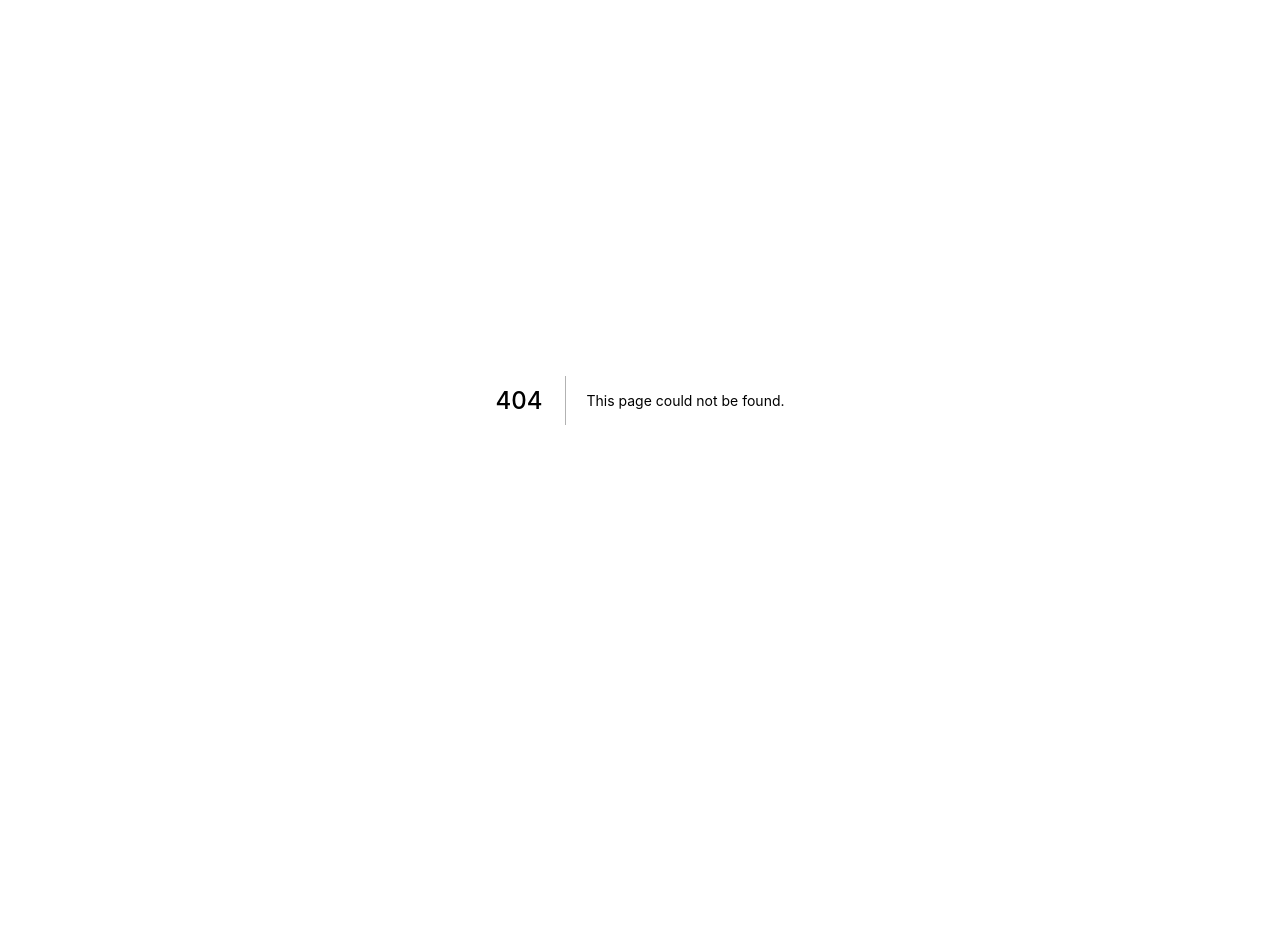
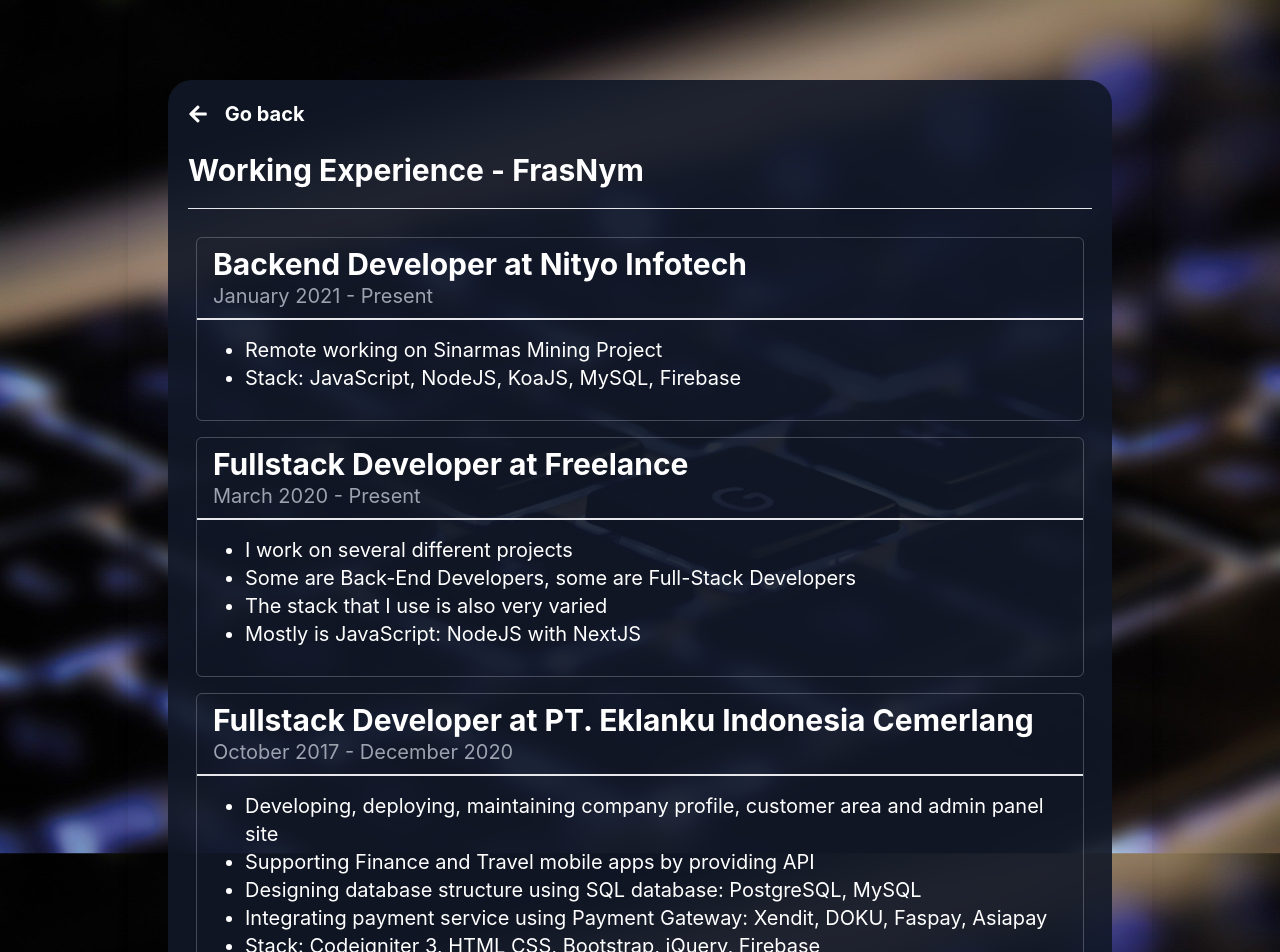
Before and after one commit to frasnym/Portfolio-NextJS, a Next.js app: page /career in a window 1280 px wide. Before the commit this address had no page. Shown: the top 952 px of the page. Before the commit the page ends 800 px from the top, so only its background shows below. Built offline with nearby package versions, Linux system fonts and the light colour scheme.

Commit message:
feat(career): Add Career page

```diff
--- a/pages/about.tsx
+++ b/pages/about.tsx
@@ -11,7 +11,7 @@
 				<NavBack />
 				<header>
 					<h1 className="text-3xl font-bold">About Me - FrasNym</h1>
-					<hr className="my-3" />
+					<hr className="my-5" />
 				</header>
 				<p className="text-xl mb-3">
 					My full name is Nyoman Frastyawan <Emoji symbol="👋" />. I'm
--- /dev/null
+++ b/pages/career.tsx
@@ -0,0 +1,106 @@
+import React from 'react';
+
+import Layout from '../components/layout/Layout';
+import NavBack from '../components/nav-back/NavBack';
+import Card from '../components/ui/card/Card';
+
+export default function career() {
+	const nowDate = new Date();
+	const careers = [
+		{
+			title: 'Backend Developer',
+			company: 'Nityo Infotech',
+			start: new Date(2021, 0, 1),
+			end: nowDate,
+			descriptions: [
+				'Remote working on Sinarmas Mining Project',
+				'Stack: JavaScript, NodeJS, KoaJS, MySQL, Firebase',
+			],
+		},
+		{
+			title: 'Fullstack Developer',
+			company: 'Freelance',
+			start: new Date(2020, 2, 1),
+			end: nowDate,
+			descriptions: [
+				'I work on several different projects',
+				'Some are Back-End Developers, some are Full-Stack Developers',
+				'The stack that I use is also very varied',
+				'Mostly is JavaScript: NodeJS with NextJS',
+			],
+		},
+		{
+			title: 'Fullstack Developer',
+			company: 'PT. Eklanku Indonesia Cemerlang',
+			start: new Date(2017, 9, 1),
+			end: new Date(2020, 11, 1),
+			descriptions: [
+				'Developing, deploying, maintaining company profile, customer area and admin panel site',
+				'Supporting Finance and Travel mobile apps by providing API',
+				'Designing database structure using SQL database: PostgreSQL, MySQL',
+				'Integrating payment service using Payment Gateway: Xendit, DOKU, Faspay, Asiapay',
+				'Stack: Codeigniter 3, HTML CSS, Bootstrap, jQuery, Firebase',
+			],
+		},
+		{
+			title: 'Finance Administrator',
+			company: 'PT. Surya Madistrindo',
+			start: new Date(2016, 9, 1),
+			end: new Date(2017, 0, 1),
+			descriptions: [
+				'Record and make financial reports. Daily, weekly, monthly and yearly',
+				'Responsible for daily cash for sales position',
+				'Responsible for the payment of the division requirements',
+			],
+		},
+	];
+
+	const convertDate = (date: Date) => {
+		if (date === nowDate) {
+			return 'Present';
+		}
+
+		return `${date.toLocaleString('default', {
+			month: 'long',
+		})} ${date.getFullYear()}`;
+	};
+
+	return (
+		<Layout title="Career">
+			<article className="text-white bg-gray-900 bg-opacity-90 p-5 rounded-3xl">
+				<NavBack />
+				<article>
+					<header>
+						<h1 className="text-3xl font-bold">
+							Working Experience - FrasNym
+						</h1>
+						<hr className="my-5" />
+					</header>
+					<div className="flex flex-wrap">
+						{careers.map((carr) => (
+							<div key={carr.company} className="p-2 w-full">
+								<Card
+									header={`${carr.title} at ${carr.company}`}
+									subtitle={`${convertDate(
+										carr.start
+									)} - ${convertDate(carr.end)}`}
+								>
+									<ul className="text-xl mb-3 pl-8">
+										{carr.descriptions.map((item) => (
+											<li
+												key={item}
+												className="list-disc"
+											>
+												{item}
+											</li>
+										))}
+									</ul>
+								</Card>
+							</div>
+						))}
+					</div>
+				</article>
+			</article>
+		</Layout>
+	);
+}
```
